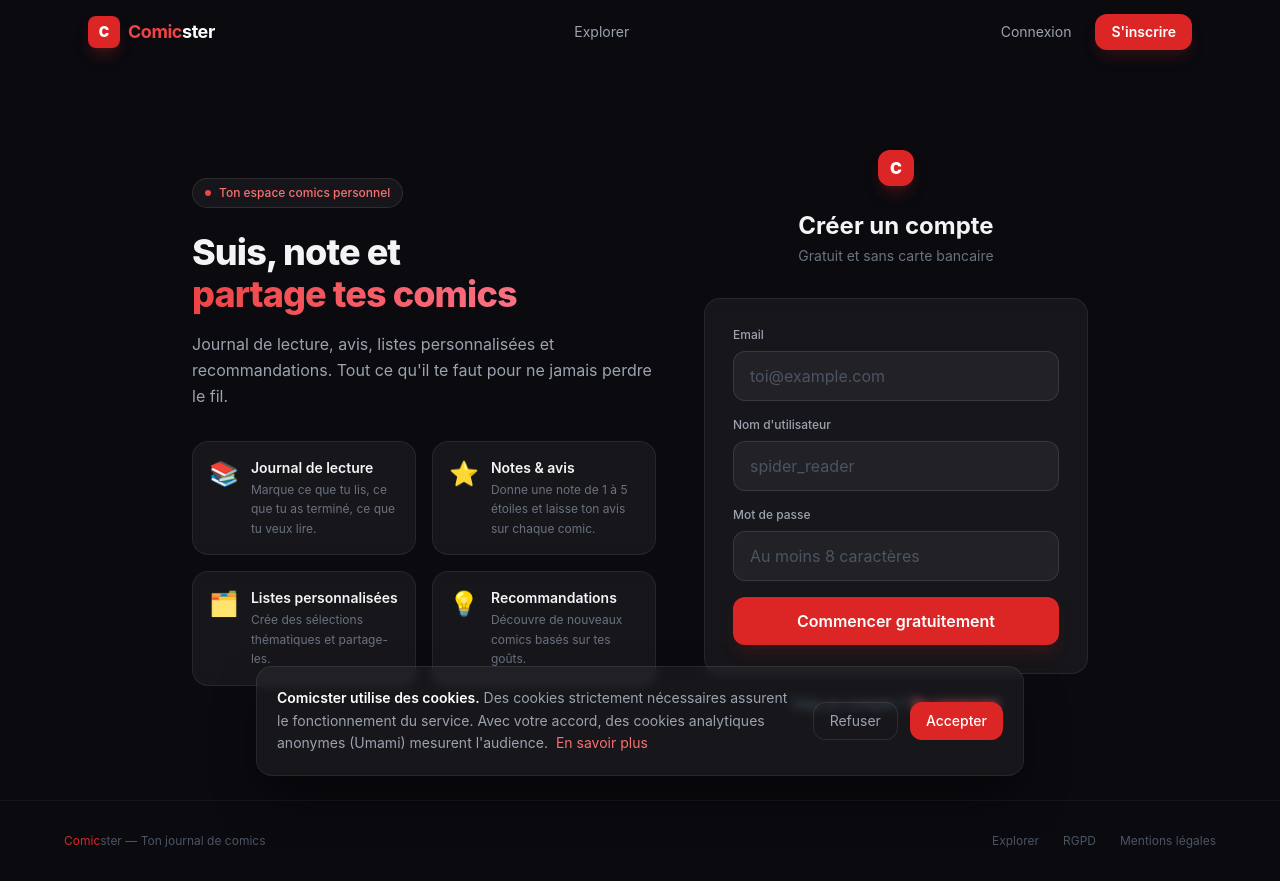
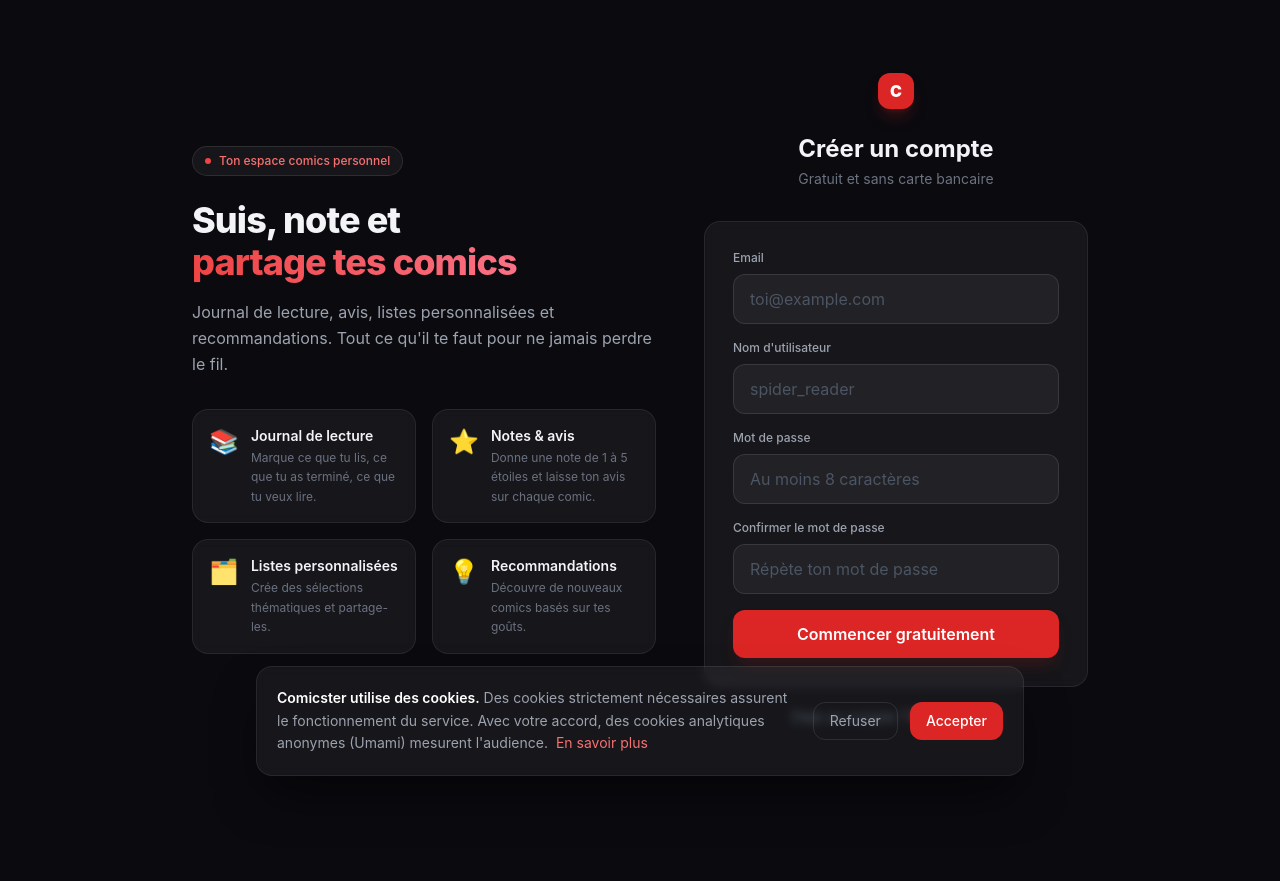
Before and after one commit to massinissabencherif/pa4, a Nuxt app in the folder frontend/: page /auth/register in a window 1280 px wide. After the commit the page ends 800 px from the top, so only its background shows below. Built offline with nearby package versions, Linux system fonts and the light colour scheme.

Commit message:
feat: confirmation mot de passe à l'inscription + Explorer masqué si non connecté

```diff
--- a/frontend/app/layouts/default.vue
+++ b/frontend/app/layouts/default.vue
@@ -27,6 +27,7 @@
             Feed
           </NuxtLink>
           <NuxtLink
+            v-if="isLoggedIn"
             to="/comics/search"
             class="px-4 py-2 rounded-lg text-sm text-gray-400 hover:text-white hover:bg-white/5 transition-all"
             active-class="text-white bg-white/8"
--- a/frontend/app/pages/auth/register.vue
+++ b/frontend/app/pages/auth/register.vue
@@ -1,5 +1,5 @@
 <template>
-  <div class="min-h-[calc(100vh-4rem)] flex items-center justify-center px-4 py-16">
+  <div class="min-h-screen flex items-center justify-center px-4 py-16 bg-[#0a0a0f]">
     <div class="absolute inset-0 pointer-events-none overflow-hidden">
       <div class="absolute top-1/4 left-1/2 -translate-x-1/2 w-[500px] h-[300px] bg-red-800/8 rounded-full blur-3xl"></div>
     </div>
@@ -68,12 +68,18 @@
               <input v-model="form.password" type="password" required minlength="8" placeholder="Au moins 8 caractères" class="input" />
             </div>
 
-            <div v-if="form.password.length > 0" class="flex gap-1 mt-1">
+            <div v-if="form.password.length > 0" class="flex gap-1 mt-1 mb-1">
               <div
                 v-for="i in 4" :key="i"
                 class="h-1 flex-1 rounded-full transition-all duration-300"
                 :class="i <= passwordStrength ? strengthColor : 'bg-white/10'"
               ></div>
+            </div>
+
+            <div>
+              <label class="block text-xs font-medium text-gray-400 mb-2">Confirmer le mot de passe</label>
+              <input v-model="form.passwordConfirm" type="password" required placeholder="Répète ton mot de passe" class="input" :class="passwordMismatch ? 'border-red-500/60' : ''" />
+              <p v-if="passwordMismatch" class="text-xs text-red-400 mt-1">Les mots de passe ne correspondent pas.</p>
             </div>
 
             <div v-if="error" class="flex items-center gap-2 bg-red-500/10 border border-red-500/20 rounded-xl px-4 py-3 text-sm text-red-400">
@@ -103,8 +109,9 @@
 </template>
 
 <script setup>
+definePageMeta({ layout: false })
 const { register } = useAuth()
-const form = reactive({ email: '', username: '', password: '' })
+const form = reactive({ email: '', username: '', password: '', passwordConfirm: '' })
 const error = ref('')
 const loading = ref(false)
 
@@ -114,6 +121,10 @@ const features = [
   { icon: '🗂️', title: 'Listes personnalisées', desc: 'Crée des sélections thématiques et partage-les.' },
   { icon: '💡', title: 'Recommandations', desc: 'Découvre de nouveaux comics basés sur tes goûts.' },
 ]
+
+const passwordMismatch = computed(() =>
+  form.passwordConfirm.length > 0 && form.password !== form.passwordConfirm
+)
 
 const passwordStrength = computed(() => {
   const p = form.password
@@ -134,6 +145,10 @@ const strengthColor = computed(() => {
 })
 
 async function submit() {
+  if (form.password !== form.passwordConfirm) {
+    error.value = 'Les mots de passe ne correspondent pas.'
+    return
+  }
   error.value = ''
   loading.value = true
   try {
```
